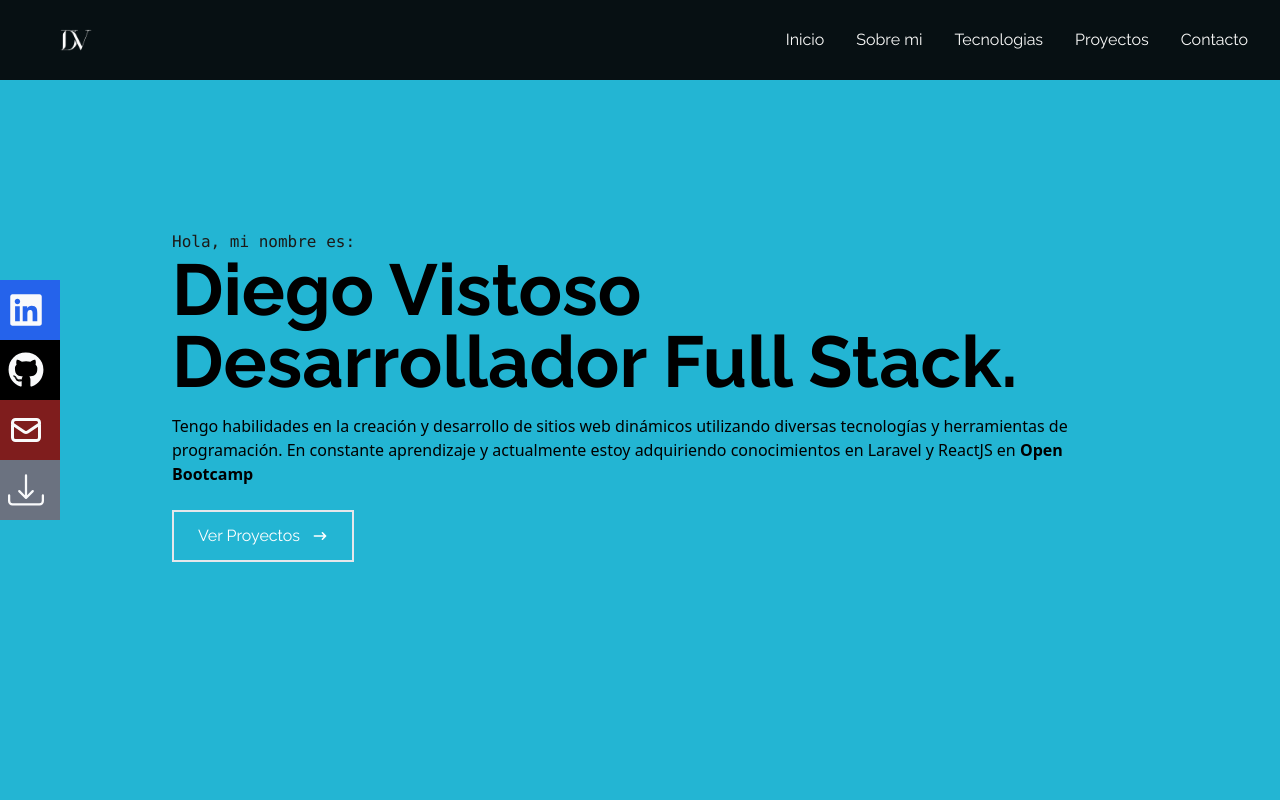
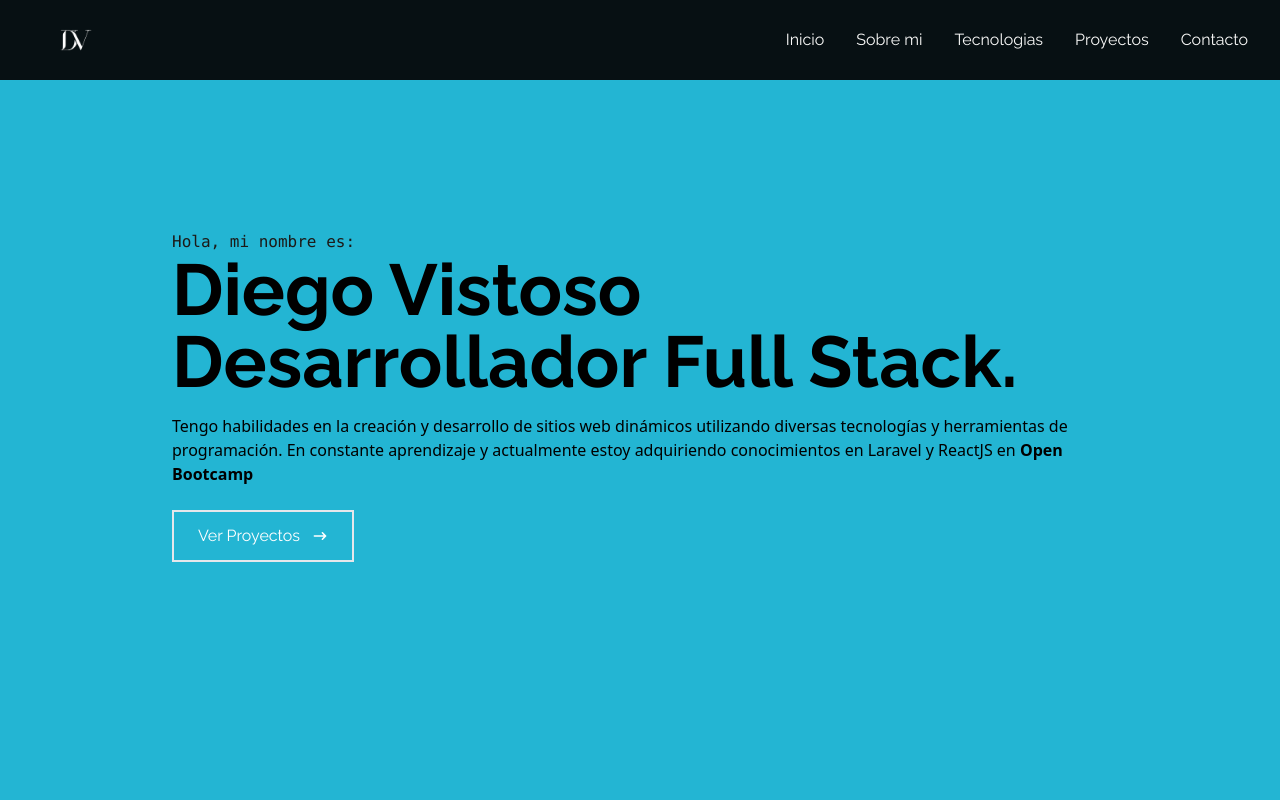
Before and after one commit to diegoivg98/portafolio-DV, a React (Vite) app: page / in a window 1280 px wide. Shown: the top 800 px of the page. Built offline with nearby package versions, Linux system fonts and the light colour scheme.

Commit message:
agregar animacion a Iconos RRSS

```diff
--- a/src/components/Navbar.jsx
+++ b/src/components/Navbar.jsx
@@ -5,6 +5,7 @@
 import { BsDownload } from "react-icons/bs";
 import { Link } from "react-scroll";
 import Cv from "../assets/CV_Diego_Vistoso.pdf"
+import 'animate.css'
 
 const Navbar = () => {
   const [navbar, setNavbar] = useState(false);
@@ -87,7 +88,7 @@
       </ul>
 
       {/* Iconos RRSS */}
-      <div className="hidden lg:flex fixed flex-col top-[35%] left-0">
+      <div className="hidden lg:flex fixed flex-col top-[35%] left-0 animate__animated animate__fadeInLeft">
         <ul>
           <li className="w-[160px] h-[60px] flex justify-between items-center ml-[-100px] hover:ml-[-10px] duration-300 bg-blue-600">
             <a
```
